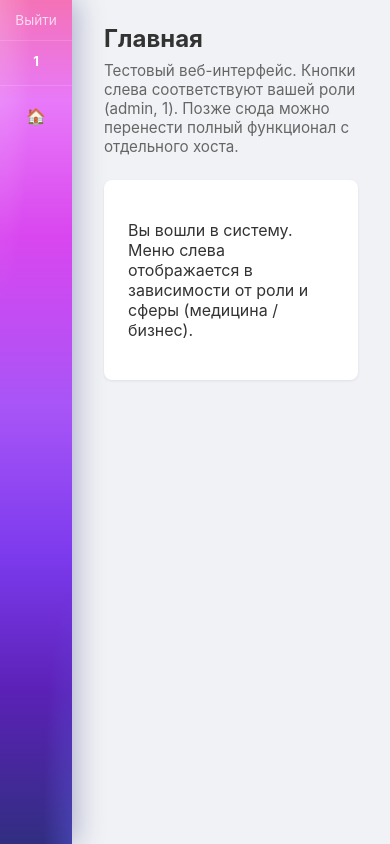
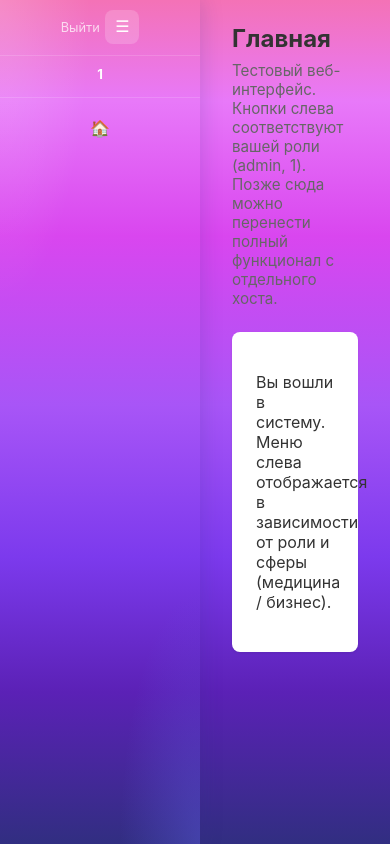
Before and after one commit to Koujikin711/crm-bot, a Flask app: page /dashboard in a window 390 px wide. Run offline with Flask 3, Linux system fonts and the light colour scheme; the visitor is signed in with stand-in values (Sample User, id 1).

Commit message:
feat(ui): collapsible sidebar, booking layout alignment, seamless shell gradient
Made-with: Cursor

```diff
--- a/web/static/online-booking.js
+++ b/web/static/online-booking.js
@@ -357,7 +357,7 @@ function renderScheduler() {
     block.dataset.apptId = String(appt.id);
     block.title = "Клик — карточка записи";
     block.innerHTML = `<span class="title">${esc(appt.patient_name)}</span>`;
-    const h = Math.max(28, Math.floor((durationMin(appt) / state.stepMin) * 34) - 6);
+    const h = Math.max(26, Math.floor((durationMin(appt) / state.stepMin) * 30) - 5);
     block.style.height = `${h}px`;
     block.addEventListener("click", (e) => {
       e.stopPropagation();
--- a/web/static/sidebar.css
+++ b/web/static/sidebar.css
@@ -1,4 +1,4 @@
-/* Сайдбар + общий «оболочечный» градиент (как на референсе: фуксия → индиго) */
+/* Сайдбар + общий фон (градиент без «шва» у края контента) */
 * { box-sizing: border-box; }
 
 :root {
@@ -12,12 +12,27 @@
     #5b21b6 82%,
     #312e81 100%
   );
+  --sidebar-w: 200px;
+}
+
+html.sidebar-collapsed {
+  --sidebar-w: 54px;
+}
+
+@media (max-width: 768px) {
+  html {
+    --sidebar-w: 72px;
+  }
+  html.sidebar-collapsed {
+    --sidebar-w: 72px;
+  }
 }
 
 body {
   margin: 0;
-  font-family: -apple-system, BlinkMacSystemFont, 'Segoe UI', Roboto, sans-serif;
-  background: #f0f2f5;
+  font-family: -apple-system, BlinkMacSystemFont, "Segoe UI", Roboto, sans-serif;
+  background: var(--crm-shell-gradient);
+  background-attachment: fixed;
   color: #333;
 }
 
@@ -26,7 +41,8 @@ body {
   left: 0;
   top: 0;
   bottom: 0;
-  width: 200px;
+  width: var(--sidebar-w);
+  transition: width 0.22s ease;
   background:
     radial-gradient(ellipse 100% 80% at 0% 0%, rgba(255, 255, 255, 0.18) 0%, transparent 45%),
     radial-gradient(ellipse 80% 60% at 100% 100%, rgba(99, 102, 241, 0.35) 0%, transparent 50%),
@@ -35,36 +51,112 @@ body {
   display: flex;
   flex-direction: column;
   z-index: 100;
-  box-shadow: 4px 0 28px rgba(49, 46, 129, 0.35);
+  /* Мягкая тень без жёсткой «границы» у контента */
+  box-shadow: 2px 0 20px rgba(49, 46, 129, 0.18);
 }
 
 .sidebar-header {
-  padding: 0.75rem 0.9rem;
+  padding: 0.65rem 0.75rem;
   border-bottom: 1px solid rgba(255, 255, 255, 0.14);
   display: flex;
   align-items: center;
   justify-content: space-between;
+  gap: 0.35rem;
+}
+
+.sidebar-header-actions {
+  display: flex;
+  align-items: center;
+  gap: 0.35rem;
+  flex-shrink: 0;
+}
+
+.sidebar-toggle {
+  border: none;
+  background: rgba(255, 255, 255, 0.18);
+  color: #fff;
+  width: 34px;
+  height: 34px;
+  border-radius: 8px;
+  cursor: pointer;
+  font-size: 1rem;
+  line-height: 1;
+  display: flex;
+  align-items: center;
+  justify-content: center;
+  padding: 0;
+  flex-shrink: 0;
+  transition: background 0.15s;
+}
+
+.sidebar-toggle:hover {
+  background: rgba(255, 255, 255, 0.28);
 }
 
 .logo {
   font-weight: 700;
   font-size: 0.95rem;
+  min-width: 0;
+  overflow: hidden;
+  text-overflow: ellipsis;
+  white-space: nowrap;
 }
 
 .logout {
   color: rgba(255, 255, 255, 0.72);
   text-decoration: none;
-  font-size: 0.85rem;
+  font-size: 0.8rem;
+  white-space: nowrap;
 }
-.logout:hover { color: #fff; }
+.logout:hover {
+  color: #fff;
+}
+
+html.sidebar-collapsed .sidebar .logo,
+html.sidebar-collapsed .sidebar .logout {
+  display: none;
+}
+
+html.sidebar-collapsed .sidebar-header {
+  justify-content: center;
+  padding: 0.5rem 0.35rem;
+}
+
+html.sidebar-collapsed .sidebar-header-actions {
+  width: 100%;
+  justify-content: center;
+}
+
+html.sidebar-collapsed .user-info {
+  display: none;
+}
+
+html.sidebar-collapsed .nav-text {
+  display: none;
+}
+
+html.sidebar-collapsed .nav-icon {
+  margin-right: 0;
+}
+
+html.sidebar-collapsed .nav-item {
+  justify-content: center;
+  padding: 0.55rem 0.35rem;
+}
 
 .user-info {
-  padding: 0.75rem 0.9rem;
+  padding: 0.65rem 0.85rem;
   border-bottom: 1px solid rgba(255, 255, 255, 0.14);
   font-size: 0.82rem;
 }
-.user-info strong { display: block; margin-bottom: 0.25rem; }
-.user-info .role { color: rgba(200, 230, 255, 0.75); font-size: 0.8rem; }
+.user-info strong {
+  display: block;
+  margin-bottom: 0.25rem;
+}
+.user-info .role {
+  color: rgba(200, 230, 255, 0.75);
+  font-size: 0.8rem;
+}
 
 .sidebar-nav {
   flex: 1;
@@ -94,35 +186,59 @@ body {
   margin-right: 0.5rem;
   font-size: 1rem;
 }
-.nav-text { flex: 1; }
+.nav-text {
+  flex: 1;
+}
 
 .content {
-  margin-left: 200px;
+  margin-left: var(--sidebar-w);
   min-height: 100vh;
   padding: 1.5rem 2rem;
+  transition: margin-left 0.22s ease;
 }
 
 .content-header {
   margin-bottom: 1.5rem;
 }
-.content-header h1 { margin: 0 0 0.5rem; font-size: 1.5rem; }
-.content-header p { margin: 0; color: #666; font-size: 0.95rem; }
+.content-header h1 {
+  margin: 0 0 0.5rem;
+  font-size: 1.5rem;
+}
+.content-header p {
+  margin: 0;
+  color: #666;
+  font-size: 0.95rem;
+}
 
 .content-body {
   background: #fff;
   border-radius: 8px;
   padding: 1.5rem;
-  box-shadow: 0 1px 3px rgba(0,0,0,0.08);
+  box-shadow: 0 1px 3px rgba(0, 0, 0, 0.08);
 }
 
 @media (max-width: 768px) {
-  .sidebar { width: 72px; }
   .sidebar .nav-text,
   .sidebar .user-info .role,
-  .sidebar-header .logo { display: none; }
-  .sidebar-header { justify-content: center; }
-  .user-info { padding: 0.75rem; text-align: center; }
-  .nav-item { justify-content: center; padding: 0.75rem; }
-  .nav-icon { margin-right: 0; }
-  .content { margin-left: 72px; }
+  .sidebar-header .logo {
+    display: none;
+  }
+  .sidebar-header {
+    justify-content: center;
+  }
+  .sidebar-header-actions {
+    width: 100%;
+    justify-content: center;
+  }
+  .user-info {
+    padding: 0.65rem;
+    text-align: center;
+  }
+  .nav-item {
+    justify-content: center;
+    padding: 0.75rem 0.35rem;
+  }
+  .nav-icon {
+    margin-right: 0;
+  }
 }
--- /dev/null
+++ b/web/static/sidebar.js
@@ -0,0 +1,37 @@
+(function () {
+  const KEY = "crm_sidebar_collapsed";
+  const mq = window.matchMedia("(min-width: 769px)");
+
+  function syncToggle() {
+    const btn = document.getElementById("sidebar-toggle");
+    if (!btn) return;
+    const collapsed =
+      mq.matches && document.documentElement.classList.contains("sidebar-collapsed");
+    btn.textContent = collapsed ? "›" : "☰";
+    btn.setAttribute("aria-label", collapsed ? "Развернуть меню" : "Свернуть меню");
+    btn.setAttribute("aria-expanded", collapsed ? "false" : "true");
+  }
+
+  function onResize() {
+    if (!mq.matches) {
+      document.documentElement.classList.remove("sidebar-collapsed");
+    }
+    syncToggle();
+  }
+
+  document.getElementById("sidebar-toggle")?.addEventListener("click", function () {
+    if (!mq.matches) return;
+    const root = document.documentElement;
+    const next = !root.classList.contains("sidebar-collapsed");
+    root.classList.toggle("sidebar-collapsed", next);
+    try {
+      localStorage.setItem(KEY, next ? "1" : "");
+    } catch (e) {
+      /* ignore */
+    }
+    syncToggle();
+  });
+
+  mq.addEventListener("change", onResize);
+  syncToggle();
+})();
--- a/web/templates/dashboard.html
+++ b/web/templates/dashboard.html
@@ -3,6 +3,12 @@
 <head>
   <meta charset="UTF-8">
   <meta name="viewport" content="width=device-width, initial-scale=1.0">
+  <script>
+    try {
+      if (window.matchMedia("(min-width:769px)").matches && localStorage.getItem("crm_sidebar_collapsed") === "1")
+        document.documentElement.classList.add("sidebar-collapsed");
+    } catch (e) {}
+  </script>
   <title>CRM — {{ fio or 'Кабинет' }}</title>
   <link rel="stylesheet" href="{{ url_for('static', filename='sidebar.css') }}">
 </head>
@@ -10,7 +16,10 @@
   <aside class="sidebar">
     <div class="sidebar-header">
       <span class="logo">Metodi CRM</span>
-      <a href="{{ url_for('logout') }}" class="logout">Выйти</a>
+      <div class="sidebar-header-actions">
+        <a href="{{ url_for('logout') }}" class="logout">Выйти</a>
+        <button type="button" class="sidebar-toggle" id="sidebar-toggle" aria-label="Свернуть меню">☰</button>
+      </div>
     </div>
     <div class="user-info">
       <strong>{{ fio or 'Пользователь' }}</strong>
@@ -34,5 +43,6 @@
       <p>Вы вошли в систему. Меню слева отображается в зависимости от роли и сферы (медицина / бизнес).</p>
     </div>
   </main>
+  <script src="{{ url_for('static', filename='sidebar.js') }}"></script>
 </body>
 </html>
```
Also changed, not shown: web/static/online-booking.css (+82 -42 lines), web/templates/online_booking.html (+11 -1 lines), web/templates/online_booking_dictionaries.html (+11 -1 lines), web/templates/online_booking_journal.html (+11 -1 lines).
